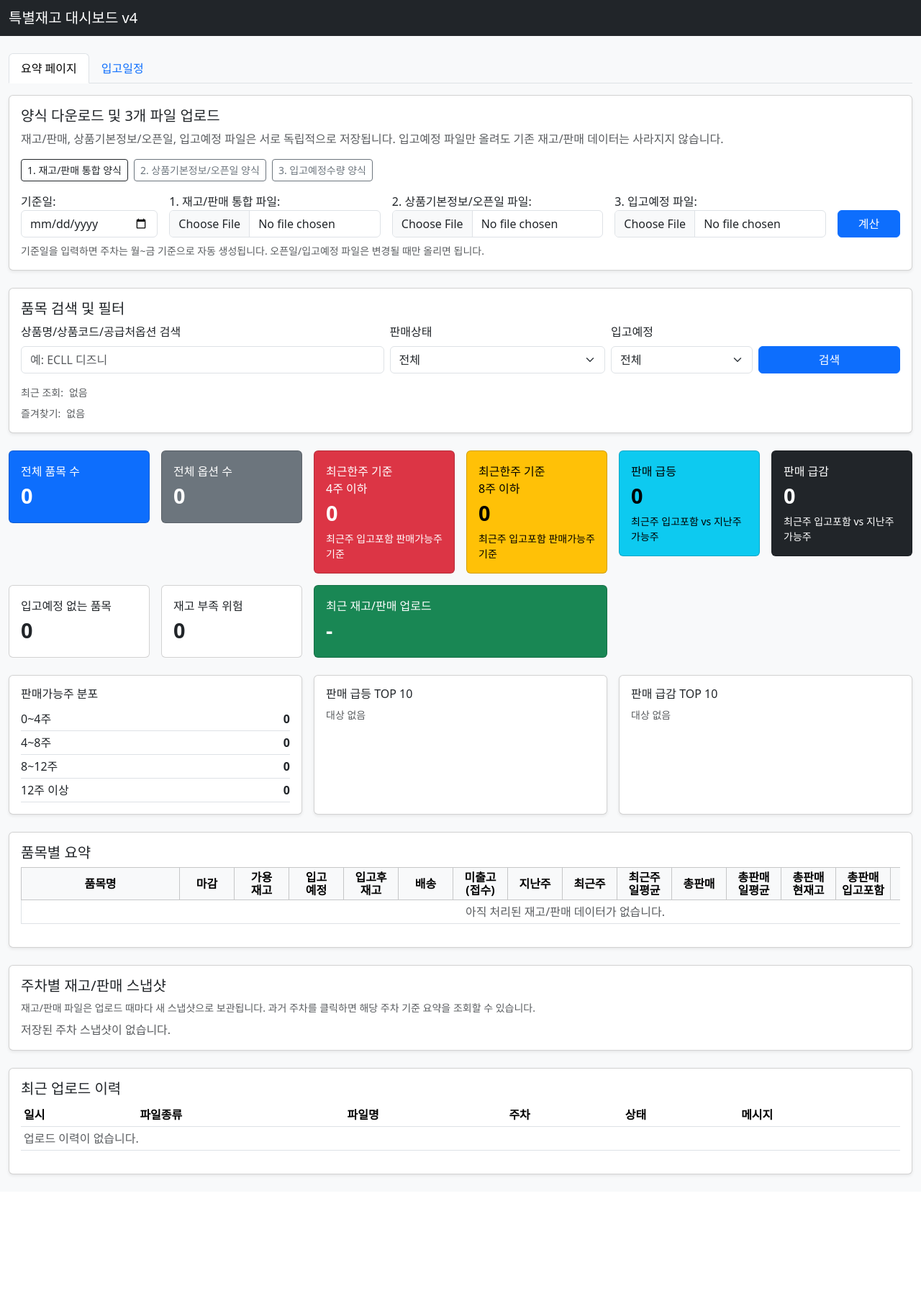
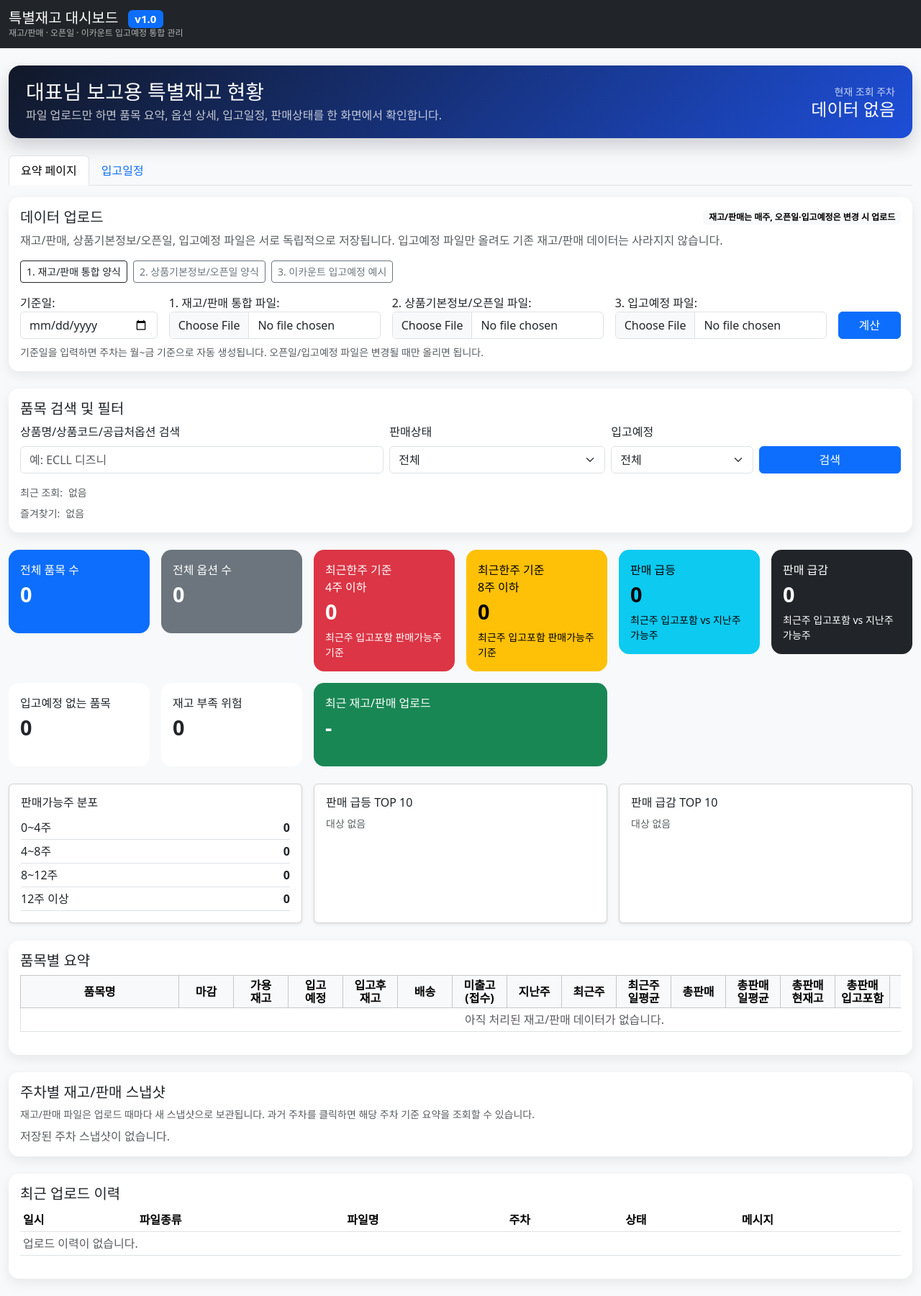
Before and after one commit to goowlsrud6-eng/logic, a Django app: page / in a window 1280 px wide. Shown: the whole page at 72% size. Before the commit the page ends 1635 px from the top, so only its background shows below. Run offline with Django 5.2, Linux system fonts and the light colour scheme; data that the repository does not hold is empty.

Commit message:
Polish dashboard for v1 release

```diff
--- a/inventory/templates/inventory/dashboard.html
+++ b/inventory/templates/inventory/dashboard.html
@@ -7,13 +7,19 @@
   <title>특별재고 대시보드</title>
   <link href="https://cdn.jsdelivr.net/npm/bootstrap@5.3.3/dist/css/bootstrap.min.css" rel="stylesheet">
   <style>
+    body { background: #f4f6f9; }
     th { white-space: nowrap; }
-    .summary-table th { white-space: normal; min-width: 76px; line-height: 1.15; vertical-align: middle; }
+    .navbar-brand small { display: block; font-size: .75rem; color: rgba(255,255,255,.65); font-weight: 400; }
+    .page-hero { background: linear-gradient(135deg, #111827, #1d4ed8); color: #fff; border-radius: 1rem; padding: 1.25rem 1.5rem; box-shadow: 0 .75rem 1.5rem rgba(15,23,42,.18); }
+    .section-card { border: 0; border-radius: .9rem; box-shadow: 0 .35rem 1rem rgba(15,23,42,.08); }
+    .summary-table th { white-space: normal; min-width: 76px; line-height: 1.15; vertical-align: middle; position: sticky; top: 0; z-index: 1; }
     .summary-table th:first-child { min-width: 220px; }
+    .summary-table td:first-child { min-width: 220px; }
     .metric-card strong { font-size: 1.8rem; }
-    .metric-card a.card { text-decoration: none; transition: transform .12s ease, box-shadow .12s ease; }
+    .metric-card a.card, .metric-card .card { border: 0; border-radius: .9rem; text-decoration: none; transition: transform .12s ease, box-shadow .12s ease; min-height: 116px; }
     .metric-card a.card:hover { transform: translateY(-2px); box-shadow: 0 .5rem 1rem rgba(0,0,0,.15); }
     .metric-card a.active-card { outline: 3px solid rgba(13,110,253,.45); }
+    .closed-badge { letter-spacing: -.02em; }
     .trend-surge, .trend-surge-strong { color: #0d6efd !important; font-weight: 700; }
     .trend-surge-strong { background-color: #c0e6f5 !important; }
     .trend-drop, .trend-drop-strong { color: #dc3545 !important; font-weight: 700; }
@@ -21,22 +27,23 @@
   </style>
 </head>
 <body class="bg-light">
-<nav class="navbar navbar-dark bg-dark"><div class="container-fluid"><span class="navbar-brand mb-0 h1">특별재고 대시보드 v4</span></div></nav>
+<nav class="navbar navbar-dark bg-dark"><div class="container-fluid"><span class="navbar-brand mb-0 h1">특별재고 대시보드 <span class="badge text-bg-primary ms-2">v1.0</span><small>재고/판매 · 오픈일 · 이카운트 입고예정 통합 관리</small></span></div></nav>
 <main class="container-fluid py-4">
   {% for message in messages %}<div class="alert alert-{{ message.tags }}">{{ message }}</div>{% endfor %}
+  <section class="page-hero mb-4"><div class="d-flex flex-wrap justify-content-between gap-3 align-items-center"><div><h1 class="h3 mb-1">대표님 보고용 특별재고 현황</h1><p class="mb-0 opacity-75">파일 업로드만 하면 품목 요약, 옵션 상세, 입고일정, 판매상태를 한 화면에서 확인합니다.</p></div><div class="text-end"><div class="small opacity-75">현재 조회 주차</div><div class="h4 mb-0">{{ latest_file.week_label|default:'데이터 없음' }}</div></div></div></section>
   <ul class="nav nav-tabs mb-3">
     <li class="nav-item"><a class="nav-link active" href="{% url 'dashboard' %}">요약 페이지</a></li>
     <li class="nav-item"><a class="nav-link" href="{% url 'inbound_schedule' %}">입고일정</a></li>{% if last_product_name %}<li class="nav-item"><a class="nav-link" href="{% url 'product_detail' last_product_name %}?upload_id={{ last_upload_id }}">최근 상세: {{ last_product_name }}</a></li>{% endif %}
   </ul>
 
-  <section class="card shadow-sm mb-4">
+  <section class="card section-card mb-4">
     <div class="card-body">
-      <h2 class="h5">양식 다운로드 및 3개 파일 업로드</h2>
+      <div class="d-flex flex-wrap justify-content-between align-items-center gap-2 mb-2"><h2 class="h5 mb-0">데이터 업로드</h2><span class="badge text-bg-light">재고/판매는 매주, 오픈일·입고예정은 변경 시 업로드</span></div>
       <p class="text-muted mb-3">재고/판매, 상품기본정보/오픈일, 입고예정 파일은 서로 독립적으로 저장됩니다. 입고예정 파일만 올려도 기존 재고/판매 데이터는 사라지지 않습니다.</p>
       <div class="d-flex flex-wrap gap-2 mb-3">
         <a class="btn btn-outline-dark btn-sm" href="{% url 'download_basic_template' %}">1. 재고/판매 통합 양식</a>
         <a class="btn btn-outline-secondary btn-sm" href="{% url 'download_product_master_template' %}">2. 상품기본정보/오픈일 양식</a>
-        <a class="btn btn-outline-secondary btn-sm" href="{% url 'download_inbound_schedule_template' %}">3. 입고예정수량 양식</a>
+        <a class="btn btn-outline-secondary btn-sm" href="{% url 'download_inbound_schedule_template' %}">3. 이카운트 입고예정 예시</a>
       </div>
       <form method="post" action="{% url 'upload_inventory' %}" enctype="multipart/form-data" class="row g-3 align-items-end">
         {% csrf_token %}
@@ -50,7 +57,7 @@
     </div>
   </section>
 
-  <section class="card shadow-sm mb-4">
+  <section class="card section-card mb-4">
     <div class="card-body">
       <h2 class="h5">품목 검색 및 필터</h2>
       <form method="get" class="row g-2 align-items-end">
@@ -82,7 +89,7 @@
   </section>
 
   {% if card_title %}
-  <section id="card-items" class="card shadow-sm mb-4">
+  <section id="card-items" class="card section-card mb-4">
     <div class="card-body">
       <div class="d-flex justify-content-between align-items-center mb-2">
         <h2 class="h5 mb-0">{{ card_title }} 목록</h2>
@@ -94,7 +101,7 @@
           <thead class="table-light"><tr><th title="품목명">품목명</th><th title="마감 여부">마감</th><th title="가용재고">가용<br>재고</th><th title="입고예정수량">입고<br>예정</th><th title="입고후재고">입고후<br>재고</th><th title="배송">배송</th><th title="미출고수량(접수)">미출고<br>(접수)</th><th title="판매수량(지난주)">지난주</th><th title="판매수량(최근한주)">최근주</th><th title="일평균(최근한주)">최근주<br>일평균</th><th title="판매수량(총판매)">총판매</th><th title="일평균(총판매)">총판매<br>일평균</th><th title="총판매 기준 현재고 판매가능주">총판매<br>현재고</th><th title="총판매 기준 입고포함 판매가능주">총판매<br>입고포함</th><th title="최근한주 기준 현재고 판매가능주">최근주<br>현재고</th><th title="최근한주 기준 입고포함 판매가능주">최근주<br>입고포함</th><th title="지난주 판매가능주">지난주<br>가능주</th><th title="판매상태">판매<br>상태</th></tr></thead>
           <tbody>
           {% for row in card_items %}
-            <tr><td class="text-start"><a href="{% url 'product_detail' row.product_name %}?upload_id={{ latest_file.id }}">{{ row.product_name }}</a>{% if row.is_closed %} <span class="badge text-bg-secondary">마감</span>{% endif %}</td><td>{% if row.is_closed %}<span class="badge text-bg-secondary">마감</span>{% else %}-{% endif %}</td><td>{{ row.available_stock|comma0 }}</td><td>{{ row.inbound_qty|comma0 }}</td><td>{{ row.stock_after_inbound|comma0 }}</td><td>{{ row.delivery_qty|comma0 }}</td><td>{{ row.pending_qty|comma0 }}</td><td>{{ row.previous_week_sales|comma0 }}</td><td>{{ row.recent_week_sales|comma0 }}</td><td>{{ row.recent_daily_sales|comma0 }}</td><td>{{ row.total_sales|comma0 }}</td><td>{{ row.total_daily_sales|comma0 }}</td><td>{{ row.current_total_weeks|weeks1 }}</td><td>{{ row.inbound_total_weeks|weeks1 }}</td><td>{{ row.current_recent_weeks|weeks1 }}</td><td>{{ row.inbound_recent_weeks|weeks1 }}</td><td>{{ row.previous_inbound_recent_weeks|weeks1 }}</td><td class="{{ row.sales_trend_class }}">{{ row.sales_trend|default:'-' }}</td></tr>
+            <tr><td class="text-start"><a href="{% url 'product_detail' row.product_name %}?upload_id={{ latest_file.id }}">{{ row.product_name }}</a>{% if row.is_closed %} <span class="badge text-bg-secondary closed-badge">마감</span>{% endif %}</td><td>{% if row.is_closed %}<span class="badge text-bg-secondary closed-badge">마감</span>{% else %}-{% endif %}</td><td>{{ row.available_stock|comma0 }}</td><td>{{ row.inbound_qty|comma0 }}</td><td>{{ row.stock_after_inbound|comma0 }}</td><td>{{ row.delivery_qty|comma0 }}</td><td>{{ row.pending_qty|comma0 }}</td><td>{{ row.previous_week_sales|comma0 }}</td><td>{{ row.recent_week_sales|comma0 }}</td><td>{{ row.recent_daily_sales|comma0 }}</td><td>{{ row.total_sales|comma0 }}</td><td>{{ row.total_daily_sales|comma0 }}</td><td>{{ row.current_total_weeks|weeks1 }}</td><td>{{ row.inbound_total_weeks|weeks1 }}</td><td>{{ row.current_recent_weeks|weeks1 }}</td><td>{{ row.inbound_recent_weeks|weeks1 }}</td><td>{{ row.previous_inbound_recent_weeks|weeks1 }}</td><td class="{{ row.sales_trend_class }}">{{ row.sales_trend|default:'-' }}</td></tr>
           {% empty %}
             <tr><td colspan="18" class="text-muted">해당 조건에 해당하는 품목이 없습니다.</td></tr>
           {% endfor %}
@@ -107,11 +114,11 @@
 
   <section class="row g-3 mb-4">
     <div class="col-lg-4"><div class="card shadow-sm h-100"><div class="card-body"><h2 class="h6">판매가능주 분포</h2>{% for label, count in distribution.items %}<div class="d-flex justify-content-between border-bottom py-1"><span>{{ label }}</span><strong>{{ count }}</strong></div>{% endfor %}</div></div></div>
-    <div class="col-lg-4"><div class="card shadow-sm h-100"><div class="card-body"><h2 class="h6">판매 급등 TOP 10</h2>{% for row in top_surges %}<div class="small border-bottom py-1">{{ row.product_name }} {% if row.is_closed %}<span class="badge text-bg-secondary">마감</span>{% endif %} <span class="{{ row.sales_trend_class }}">{{ row.sales_trend }}</span></div>{% empty %}<div class="text-muted small">대상 없음</div>{% endfor %}</div></div></div>
-    <div class="col-lg-4"><div class="card shadow-sm h-100"><div class="card-body"><h2 class="h6">판매 급감 TOP 10</h2>{% for row in top_drops %}<div class="small border-bottom py-1">{{ row.product_name }} {% if row.is_closed %}<span class="badge text-bg-secondary">마감</span>{% endif %} <span class="{{ row.sales_trend_class }}">{{ row.sales_trend }}</span></div>{% empty %}<div class="text-muted small">대상 없음</div>{% endfor %}</div></div></div>
+    <div class="col-lg-4"><div class="card shadow-sm h-100"><div class="card-body"><h2 class="h6">판매 급등 TOP 10</h2>{% for row in top_surges %}<div class="small border-bottom py-1">{{ row.product_name }} {% if row.is_closed %}<span class="badge text-bg-secondary closed-badge">마감</span>{% endif %} <span class="{{ row.sales_trend_class }}">{{ row.sales_trend }}</span></div>{% empty %}<div class="text-muted small">대상 없음</div>{% endfor %}</div></div></div>
+    <div class="col-lg-4"><div class="card shadow-sm h-100"><div class="card-body"><h2 class="h6">판매 급감 TOP 10</h2>{% for row in top_drops %}<div class="small border-bottom py-1">{{ row.product_name }} {% if row.is_closed %}<span class="badge text-bg-secondary closed-badge">마감</span>{% endif %} <span class="{{ row.sales_trend_class }}">{{ row.sales_trend }}</span></div>{% empty %}<div class="text-muted small">대상 없음</div>{% endfor %}</div></div></div>
   </section>
 
-  <section class="card shadow-sm mb-4">
+  <section class="card section-card mb-4">
     <div class="card-body">
       <h2 class="h5">품목별 요약</h2>
       <div class="table-responsive">
@@ -119,7 +126,7 @@
           <thead class="table-light"><tr><th title="품목명">품목명</th><th title="마감 여부">마감</th><th title="가용재고">가용<br>재고</th><th title="입고예정수량">입고<br>예정</th><th title="입고후재고">입고후<br>재고</th><th title="배송">배송</th><th title="미출고수량(접수)">미출고<br>(접수)</th><th title="판매수량(지난주)">지난주</th><th title="판매수량(최근한주)">최근주</th><th title="일평균(최근한주)">최근주<br>일평균</th><th title="판매수량(총판매)">총판매</th><th title="일평균(총판매)">총판매<br>일평균</th><th title="총판매 기준 현재고 판매가능주">총판매<br>현재고</th><th title="총판매 기준 입고포함 판매가능주">총판매<br>입고포함</th><th title="최근한주 기준 현재고 판매가능주">최근주<br>현재고</th><th title="최근한주 기준 입고포함 판매가능주">최근주<br>입고포함</th><th title="지난주 판매가능주">지난주<br>가능주</th><th title="판매상태">판매<br>상태</th></tr></thead>
           <tbody>
           {% for row in summary %}
-            <tr><td class="text-start"><a href="{% url 'product_detail' row.product_name %}?upload_id={{ latest_file.id }}">{{ row.product_name }}</a>{% if row.is_closed %} <span class="badge text-bg-secondary">마감</span>{% endif %}</td><td><form method="post" action="{% url 'toggle_product_closed' %}" class="m-0">{% csrf_token %}<input type="hidden" name="product_name" value="{{ row.product_name }}"><input type="hidden" name="next" value="{{ request.get_full_path }}"><input class="form-check-input" type="checkbox" name="is_closed" onchange="this.form.submit()" {% if row.is_closed %}checked{% endif %} title="마감 여부"></form></td><td>{{ row.available_stock|comma0 }}</td><td>{{ row.inbound_qty|comma0 }}</td><td>{{ row.stock_after_inbound|comma0 }}</td><td>{{ row.delivery_qty|comma0 }}</td><td>{{ row.pending_qty|comma0 }}</td><td>{{ row.previous_week_sales|comma0 }}</td><td>{{ row.recent_week_sales|comma0 }}</td><td>{{ row.recent_daily_sales|comma0 }}</td><td>{{ row.total_sales|comma0 }}</td><td>{{ row.total_daily_sales|comma0 }}</td><td>{{ row.current_total_weeks|weeks1 }}</td><td>{{ row.inbound_total_weeks|weeks1 }}</td><td>{{ row.current_recent_weeks|weeks1 }}</td><td>{{ row.inbound_recent_weeks|weeks1 }}</td><td>{{ row.previous_inbound_recent_weeks|weeks1 }}</td><td class="{{ row.sales_trend_class }}">{{ row.sales_trend|default:'-' }}</td></tr>
+            <tr><td class="text-start"><a href="{% url 'product_detail' row.product_name %}?upload_id={{ latest_file.id }}">{{ row.product_name }}</a>{% if row.is_closed %} <span class="badge text-bg-secondary closed-badge">마감</span>{% endif %}</td><td><form method="post" action="{% url 'toggle_product_closed' %}" class="m-0">{% csrf_token %}<input type="hidden" name="product_name" value="{{ row.product_name }}"><input type="hidden" name="next" value="{{ request.get_full_path }}"><input class="form-check-input" type="checkbox" name="is_closed" onchange="this.form.submit()" {% if row.is_closed %}checked{% endif %} title="마감 여부"></form></td><td>{{ row.available_stock|comma0 }}</td><td>{{ row.inbound_qty|comma0 }}</td><td>{{ row.stock_after_inbound|comma0 }}</td><td>{{ row.delivery_qty|comma0 }}</td><td>{{ row.pending_qty|comma0 }}</td><td>{{ row.previous_week_sales|comma0 }}</td><td>{{ row.recent_week_sales|comma0 }}</td><td>{{ row.recent_daily_sales|comma0 }}</td><td>{{ row.total_sales|comma0 }}</td><td>{{ row.total_daily_sales|comma0 }}</td><td>{{ row.current_total_weeks|weeks1 }}</td><td>{{ row.inbound_total_weeks|weeks1 }}</td><td>{{ row.current_recent_weeks|weeks1 }}</td><td>{{ row.inbound_recent_weeks|weeks1 }}</td><td>{{ row.previous_inbound_recent_weeks|weeks1 }}</td><td class="{{ row.sales_trend_class }}">{{ row.sales_trend|default:'-' }}</td></tr>
           {% empty %}
             <tr><td colspan="18" class="text-muted">아직 처리된 재고/판매 데이터가 없습니다.</td></tr>
           {% endfor %}
@@ -129,11 +136,11 @@
     </div>
   </section>
 
-  <section class="card shadow-sm mb-4">
+  <section class="card section-card mb-4">
     <div class="card-body"><h2 class="h5">주차별 재고/판매 스냅샷</h2><p class="text-muted small mb-2">재고/판매 파일은 업로드 때마다 새 스냅샷으로 보관됩니다. 과거 주차를 클릭하면 해당 주차 기준 요약을 조회할 수 있습니다.</p><div class="d-flex flex-wrap gap-2">{% for upload in stock_uploads %}<a class="btn btn-sm {% if latest_file.id == upload.id %}btn-primary{% else %}btn-outline-primary{% endif %}" href="{% url 'dashboard' %}?upload_id={{ upload.id }}">{{ upload.week_label|default:upload.reference_date }} / {{ upload.original_name }}</a>{% empty %}<span class="text-muted">저장된 주차 스냅샷이 없습니다.</span>{% endfor %}</div></div>
   </section>
 
-  <section class="card shadow-sm">
+  <section class="card section-card">
     <div class="card-body"><h2 class="h5">최근 업로드 이력</h2><div class="table-responsive"><table class="table table-sm"><thead><tr><th>일시</th><th>파일종류</th><th>파일명</th><th>주차</th><th>상태</th><th>메시지</th></tr></thead><tbody>{% for upload in uploads %}<tr><td>{{ upload.created_at|date:'Y-m-d H:i' }}</td><td>{{ upload.get_file_type_display }}</td><td>{{ upload.original_name }}</td><td>{{ upload.week_label }}</td><td>{{ upload.get_status_display }}</td><td>{{ upload.message }}</td></tr>{% empty %}<tr><td colspan="6" class="text-muted">업로드 이력이 없습니다.</td></tr>{% endfor %}</tbody></table></div></div>
   </section>
 </main>
```
Also changed, not shown: FINAL_RELEASE_CHECKLIST.md (added, +67 -0 lines), README.md.
